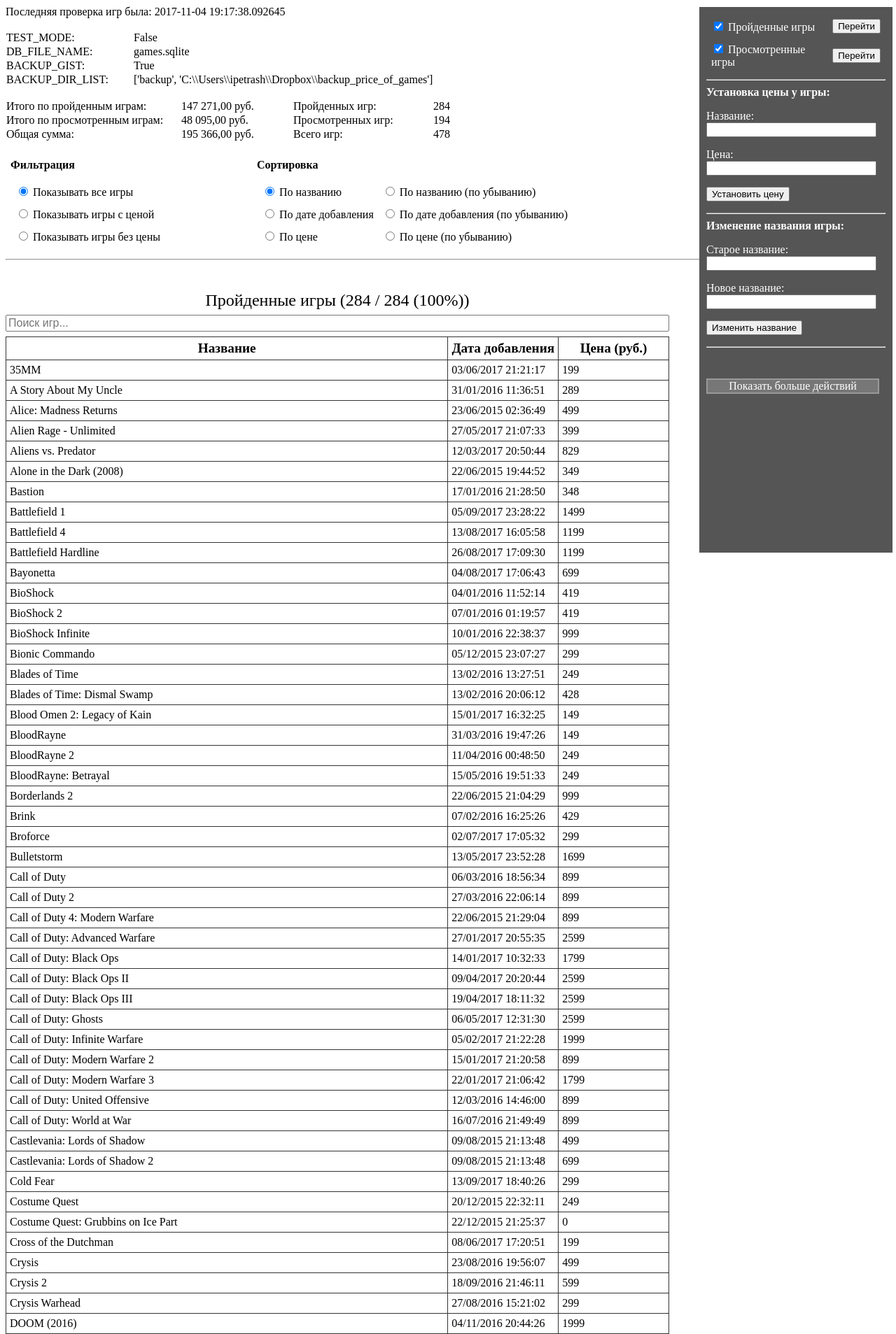
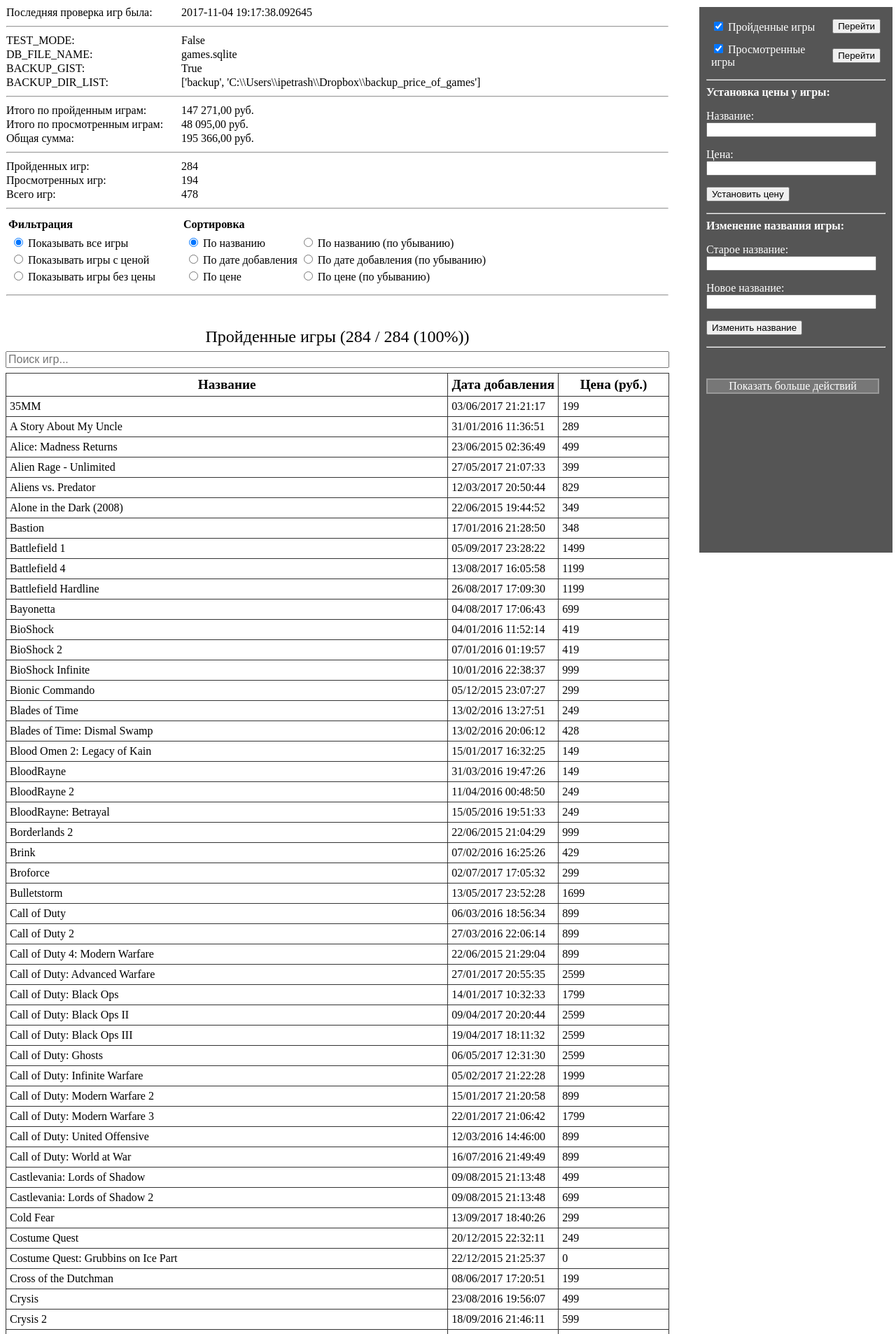
Before and after one commit to gil9red/price_of_games, a Flask app: page / in a window 1280 px wide. Shown: the top 1907 px of the page at 70% size. Run offline with Flask 2, Linux system fonts and the light colour scheme; data comes from the database, SQL or seed files in the repository.

Commit message:
Объединение таблиц с информацией в одну Для виджетов на top_right_fixed_panel исправлена ситуация, когда их закрывает div виджета clearable Исправлена ошибка из-за которой после изменения цены она менялась только после перезагрузки страницы. Такая же ошибка была и при удалении игр. Изменен порядок подсчета цены и статистики: сначала составляется таблица из списка игр, потом подсчет

```diff
--- a/templates/index_v2.html
+++ b/templates/index_v2.html
@@ -29,29 +29,18 @@
                 border: 1px double #333; /* Рамка таблицы */
             }
 
-        .info_table {
+        .total_info_table {
             width: 75%;
             border: 0px double #333; /* Рамка вокруг таблицы */
             border-collapse: separate; /* Способ отображения границы */
             border-spacing: 0px; /* Расстояние между ячейками */
         }
-            .info_table td {
+            .total_info_table td, .total_info_table th{
                 padding: 1px; /* Поля вокруг текста */
-                border: 0px; /* Граница вокруг ячеек */
+                border: 0px double #333; /* Рамка таблицы */
             }
 
-        .dev_info_table {
-            width: 75%;
-            border: 0px double #333; /* Рамка вокруг таблицы */
-            border-collapse: separate; /* Способ отображения границы */
-            border-spacing: 0px; /* Расстояние между ячейками */
-        }
-            .dev_info_table td {
-                padding: 1px; /* Поля вокруг текста */
-                border: 0px; /* Граница вокруг ячеек */
-            }
-
-        #table_sort_filter th {
+        .text_align_left {
              text-align: left;
         }
 
@@ -78,6 +67,8 @@
             color: white; /* Цвет текста */
 
             overflow-y: auto; /* Добавление вертикального скрола */
+
+            z-index: 999;
         }
             #top_right_fixed_panel input[type="text"], .button_show_more_actions {
                 width: 95%;
@@ -162,59 +153,35 @@
     <p><font size="20" color="red">АХТУНГ! Найдены дубликаты!</font></p>
     {% endif %}
 
-    Последняя проверка игр была: {{ last_run_date }}
-    <br><br>
-
-    <table class="dev_info_table">
-        <tr>
-            <td width="180">TEST_MODE:</td><td>{{ TEST_MODE }}</td>
-        </tr>
-        <tr>
-            <td>DB_FILE_NAME:</td><td>{{ DB_FILE_NAME }}</td>
-        </tr>
-        <tr>
-            <td>BACKUP_GIST:</td><td>{{ BACKUP_GIST }}</td>
-        </tr>
-        {% if BACKUP_GIST %}
-        <tr>
-            <td>BACKUP_DIR_LIST:</td><td>{{ BACKUP_DIR_LIST }}</td>
-        </tr>
-        {% endif %}
-    </table>
-    <br>
-
-    <table class="info_table">
+    <table class="total_info_table">
         <colgroup>
             <col style="width: 250px;">
-            <col style="width: 150px;">
-            <col style="width: 10px;">
-            <col style="width: 200px;">
         </colgroup>
 
+        <tr><td>Последняя проверка игр была:</td><td>{{ last_run_date }}</td></tr>
+        <tr><td colspan="2"><hr></td></tr>
+        <tr><td>TEST_MODE:</td><td>{{ TEST_MODE }}</td></tr>
+        <tr><td>DB_FILE_NAME:</td><td>{{ DB_FILE_NAME }}</td></tr>
+        <tr><td>BACKUP_GIST:</td><td>{{ BACKUP_GIST }}</td></tr>
+        {% if BACKUP_GIST %}
+        <tr><td>BACKUP_DIR_LIST:</td><td>{{ BACKUP_DIR_LIST }}</td></tr>
+        {% endif %}
+        <tr><td colspan="2"><hr></td></tr>
+
+        <tr><td>Итого по пройденным играм:</td><td class="total_price_finished_games"></td></tr>
+        <tr><td>Итого по просмотренным играм:</td><td class="total_price_finished_watched_games"></td></tr>
+        <tr><td>Общая сумма:</td><td class="sum_total_price_games"></td></tr>
+        <tr><td colspan="2"><hr></td></tr>
+
+        <tr><td>Пройденных игр:</td><td class="number_finished_games"></td></tr>
+        <tr><td>Просмотренных игр:</td><td class="number_finished_watched_games"></td></tr>
+        <tr><td>Всего игр:</td><td class="sum_number_games"></td></tr>
+        <tr><td colspan="2"><hr></td></tr>
+
         <tr>
-            <td>Итого по пройденным играм:</td><td class="total_price_finished_games"></td>
-            <td></td>
-            <td>Пройденных игр:</td><td class="number_finished_games"></td>
-        </tr>
-        <tr>
-            <td>Итого по просмотренным играм:</td><td class="total_price_finished_watched_games"></td>
-            <td></td>
-            <td>Просмотренных игр:</td><td class="number_finished_watched_games"></td>
-        </tr>
-        <tr>
-            <td>Общая сумма:</td><td class="sum_total_price_games"></td>
-            <td></td>
-            <td>Всего игр:</td><td class="sum_number_games"></td>
-        </tr>
-    </table>
-    <br>
-
-    <table id="table_sort_filter">
-        <colgroup>
-           <col span="1" style="width: 350px;">
-        </colgroup>
-
-        <tr><th>Фильтрация</th><th>Сортировка</th></tr>
+            <td>
+                <table class="text_align_left">
+                    <tr><th>Фильтрация</th></tr>
                     <tr>
                         <td>
                             <table>
@@ -223,7 +190,13 @@
                                 <tr><td><input id="radio_show_games_without_price" class="on_common_filter_click" name="radio_show_game" type="radio"/><label for="radio_show_games_without_price"> Показывать игры без цены</label></td></tr>
                             </table>
                         </td>
-
+                    </tr>
+                </table>
+            </td>
+            <td>
+                <table class="text_align_left">
+                    <tr><th>Сортировка</th></tr>
+                    <tr>
                         <td>
                             <table>
                                 <tr>
@@ -242,7 +215,11 @@
                         </td>
                     </tr>
                 </table>
-    <hr><br><br>
+            </td>
+        </tr>
+        <tr><td colspan="2"><hr></td></tr>
+    </table>
+    <br><br>
 
     <div id="top_right_fixed_panel">
         <table>
@@ -557,22 +534,34 @@
 
         var pretty_total_price_of_finished_game = toPrettyPrice(total_price_of_finished_game);
         var pretty_total_price_of_finished_watched_game = toPrettyPrice(total_price_of_finished_watched_game);
-
         var sum_total = toPrettyPrice(total_price_of_finished_game + total_price_of_finished_watched_game);
 
         // Установка итого цен
         $('#finished_game .total_price_finished_games').html(pretty_total_price_of_finished_game);
-        $('.info_table .total_price_finished_games').html(pretty_total_price_of_finished_game + " руб.");
+        $('.total_info_table .total_price_finished_games').html(pretty_total_price_of_finished_game + " руб.");
 
         $('#finished_watched_game .total_price_finished_watched_games').html(pretty_total_price_of_finished_watched_game);
-        $('.info_table .total_price_finished_watched_games').html(pretty_total_price_of_finished_watched_game + " руб.");
+        $('.total_info_table .total_price_finished_watched_games').html(pretty_total_price_of_finished_watched_game + " руб.");
 
-        $('.info_table .sum_total_price_games').html(sum_total + " руб.");
+        $('.total_info_table .sum_total_price_games').html(sum_total + " руб.");
     }
 
     // Функция для изменения цены игры по ее id
     function update_price_game(game_id, game_price) {
         console.log(`update_price_game: #${game_id} -> ${game_price}`);
+
+        window.finished_games.forEach(function(item, i, arr) {
+            if (item.id == game_id) {
+                console.log('find! ' + item.id + ', old price = ' + item.price);
+                item.price = game_price;
+            }
+        });
+
+        window.finished_watched_games.forEach(function(item, i, arr) {
+            if (item.id == game_id) {
+                item.price = game_price;
+            }
+        });
 
         var game_tr = $(`[game_id = ${game_id}]`);
         var price_td = game_tr.find('.price_cell');
@@ -594,6 +583,29 @@
     // Функция для удаления игры по ее id
     function delete_game(game_id) {
         console.log(`delete_game: #${game_id}`);
+
+        var index = -1;
+
+        window.finished_games.forEach(function(item, i, arr) {
+            if (item.id == game_id && index == -1) {
+                index = i;
+            }
+        });
+        if (index != -1) {
+            window.finished_games.splice(index, 1);
+        }
+
+        if (index == -1) {
+            window.finished_watched_games.forEach(function(item, i, arr) {
+                if (item.id == game_id && index == -1) {
+                    index = i;
+                }
+            });
+
+            if (index != -1) {
+                window.finished_watched_games.splice(index, 1);
+            }
+        }
 
         $(`[game_id = ${game_id}]`).remove();
     }
@@ -887,12 +899,12 @@
                             update_price_game(game_id, price);
                         }
 
-                        // Пересчет цены всех игр
-                        update_total_price_all_tables();
+                        common_filter();
 
                         fill_statistics();
 
-                        common_filter();
+                        // Пересчет цены всех игр
+                        update_total_price_all_tables();
                     }
 
                     noty({
@@ -939,6 +951,10 @@
 
                     var ok = data.status == 'ok';
                     if (ok && data.result) {
+                        // TODO: загружать все таблицы необязательного -- нужно просто обновить название
+                        //       в window.finished_games и window.finished_watched_games а после вызвать
+                        //       common_filter();
+
                         // Т.к. после переименования игры ее местоположение в таблице может поменяться
                         // ведь приходят уже отсортированные игры и то, что переименование игры
                         // вызывает проверку ее цены, то пойду простым путем и просто перезагружу
@@ -1000,12 +1016,12 @@
                             update_price_game(game_id, price);
                         }
 
-                        // Пересчет цены всех игр
-                        update_total_price_all_tables();
-
                         common_filter();
 
                         fill_statistics();
+
+                        // Пересчет цены всех игр
+                        update_total_price_all_tables();
                     }
 
                     noty({
@@ -1066,12 +1082,12 @@
                             }
                         }
 
-                        // Пересчет цены всех игр
-                        update_total_price_all_tables();
-
                         common_filter();
 
                         fill_statistics();
+
+                        // Пересчет цены всех игр
+                        update_total_price_all_tables();
                     }
 
                     noty({
@@ -1134,12 +1150,12 @@
                             update_price_game(game_id, null);
                         }
 
-                        // Пересчет цены всех игр
-                        update_total_price_all_tables();
-
                         common_filter();
 
                         fill_statistics();
+
+                        // Пересчет цены всех игр
+                        update_total_price_all_tables();
                     }
 
                     noty({
--- a/web_v2.py
+++ b/web_v2.py
@@ -13,8 +13,6 @@
 import common
 
 
-# TODO: таблицы с статистикой и информацией для разработчика объединить в одну таблицу,
-#       добавив таблицу с фильтрами и сортировкой
 # TODO: обновить скриншот
 # TODO: добавить возможность выполнить sql запрос
 # TODO: нарисовать график указания цен на игры:
```
Lines whose indentation alone changed are shown as unchanged.
